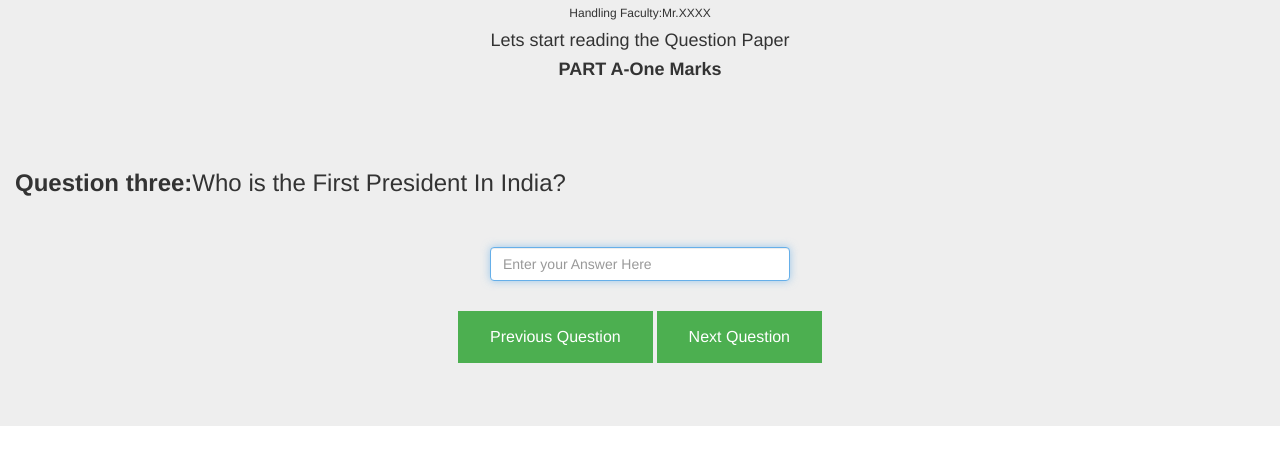
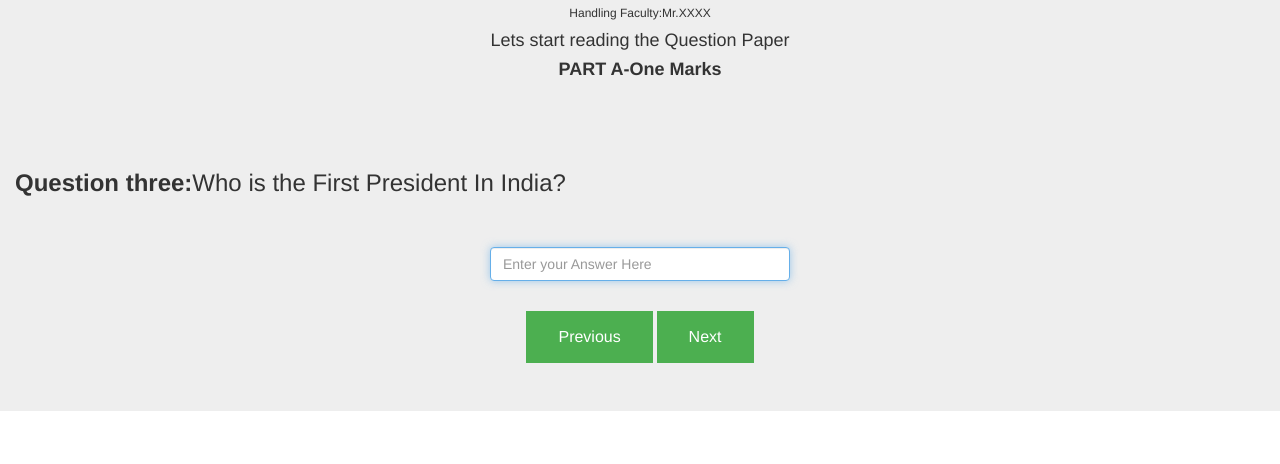
Before and after one commit to sowmiya-cmd/Question-Paper-For-Visually-Impaired, a website: page question3.html in a window 1280 px wide. Shown: the part 150-614 px from the top of the page. Drawn offline with Linux system fonts and the light colour scheme.

Commit message:
Update question3.html

```diff
--- a/question3.html
+++ b/question3.html
@@ -71,17 +71,14 @@
 				 <h3 align="left"> <b>Question three:</b>Who is the First President In India?</h3><br>
 				  <h2 align="left"><input class="form-control" placeholder="Enter your Answer Here" autofocus></h2><br>
             </div>
-			<div class="container">
-  <form class="form-inline" action="">
-    <div class="form-group">
-      <p><a href="question2.html" class="button">Previous Question</a></p>
-    </div>
-
-  <div class="form-group">
-      <p><a href="question4.html" class="button">Next Question</a></p>
-    </div>
-  </form>
-</div>
+		<div class="w3-container">
+<div class="w3-show-inline-block">
+  <div class="w3-bar">
+    <a href="question2.html"  class="button">Previous</a>
+	 <a href="question4.html"  class="button">Next</a>
+	</div>
+  </div>
+  </div>
         </main>
 
         <script src="./browser/system.js"></script>
```
